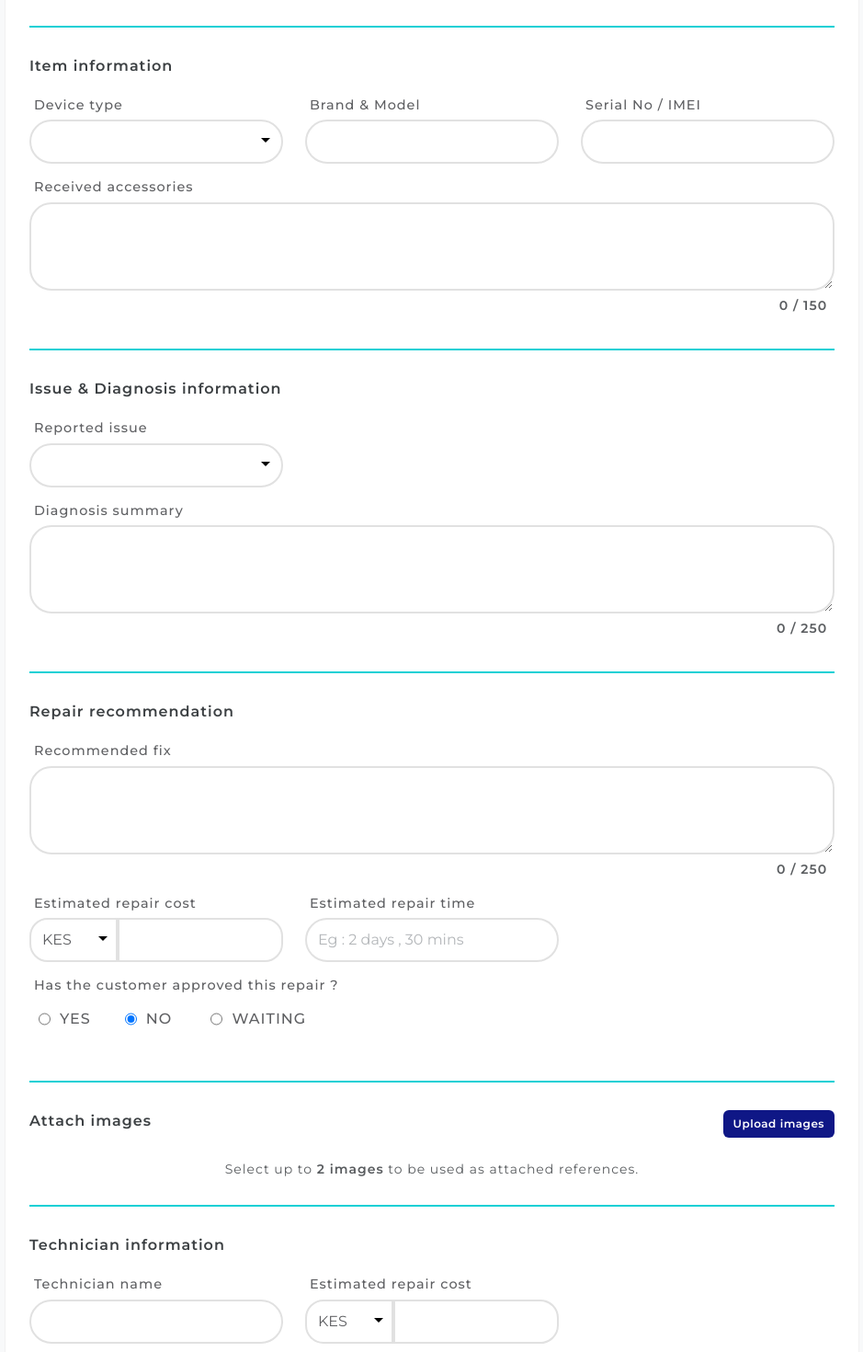
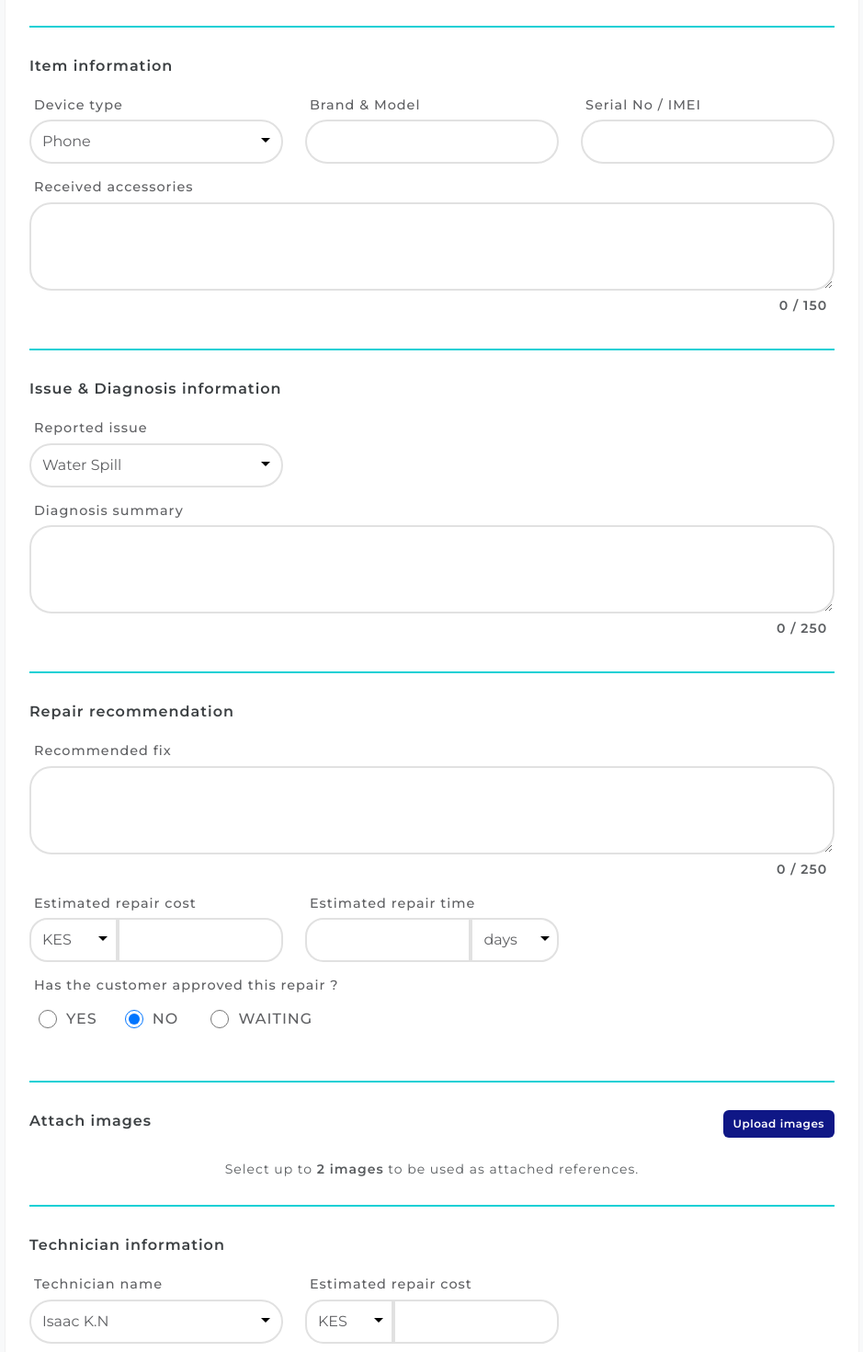
Before and after one commit to Wess58/tecom-rg, an Angular app: page / in a window 1280 px wide. Shown: the part 340-1810 px from the top of the page at 92% size, without its empty margins (170-1109 px from the left). Built offline with nearby package versions, Linux system fonts and the light colour scheme.

Commit message:
refined UX for period input added new list for devices, issues and technician

```diff
--- a/src/app/components/home/home.component.html
+++ b/src/app/components/home/home.component.html
@@ -59,7 +59,8 @@
 							<div class="form-group">
 								<label>Device type</label>
 								<select class="form-control" name="deviceType" [(ngModel)]="reportData.deviceType">
-									<option value="PHONE">Phone</option>
+									<option *ngFor="let device of deviceTypes;index as i" [value]="device">{{device}}
+									</option>
 								</select>
 							</div>
 						</div>
@@ -106,7 +107,8 @@
 								<label>Reported issue</label>
 								<select class="form-control" name="reportedIssue"
 									[(ngModel)]="reportData.reportedIssue">
-									<option value="WATER">Water</option>
+									<option *ngFor="let issue of issueTypes;index as i" [value]="issue">{{issue}}
+									</option>
 								</select>
 							</div>
 						</div>
@@ -173,9 +175,19 @@
 						<div class="col-md-4">
 							<div class="form-group">
 								<label>Estimated repair time </label>
-								<input type="text" class="form-control" name="repairTime"
-									[(ngModel)]="reportData.repairTime" placeholder="Eg : 2 days , 30 mins "
-									autocomplete="off">
+
+								<div class="shared-form-group shared-form-group-inversed">
+									<input type="text" class="form-control" name="repairTime" pattern="[0-9]*" inputmode="numeric"
+										[value]="reportData.repairTime | currency : ' ' : 'symbol' : '1.0-0'" [(ngModel)]="reportData.repairTime"
+										autocomplete="off" oninput="this.value = this.value.replace(/[^0-9]/g, '').replace(/(\..*)\./g, '$1');" />
+										<select class="form-control" name="repairTimeUnit" [(ngModel)]="reportData.repairTimeUnit">
+											<option [value]="unit" *ngFor="let unit of repairTimeUnits;index as i">
+												{{unit}} </option>
+										</select>
+								</div>
+
+
+
 							</div>
 						</div>
 
@@ -203,10 +215,9 @@
 				<div class="section">
 
 					<div class="d-flex justify-content-between mb-3">
-						<span class="section-title mb-0"> Attach images
-						</span>
+						<span class="section-title mb-0"> Attach images </span>
 						<button type="button" class="btn btn-add-images" (click)="openUploadDialog()"
-						[disabled]="selectedFiles?.length === 2"> Upload images
+							[disabled]="selectedFiles?.length === 2"> Upload images
 						</button>
 					</div>
 
@@ -256,8 +267,11 @@
 						<div class="col-md-4">
 							<div class="form-group">
 								<label>Technician name</label>
-								<input type="text" class="form-control" name="techName"
-									[(ngModel)]="reportData.techName" autocomplete="new-password">
+								<select class="form-control" name="tech" (change)="selectTechnician()"
+									[(ngModel)]="reportData.tech">
+									<option *ngFor="let tech of technicians;index as i" [value]="tech.id">{{tech.name}}
+									</option>
+								</select>
 							</div>
 						</div>
 
@@ -265,13 +279,15 @@
 							<div class="form-group">
 								<label>Estimated repair cost</label>
 								<div class="shared-form-group">
-									<select class="form-control" name="currency" [(ngModel)]="reportData.repairCurrency">
+									<select class="form-control" name="currency"
+										[(ngModel)]="reportData.repairCurrency">
 										<option [value]="currency" *ngFor="let currency of currencyOptions;index as i">
 											{{currency}} </option>
 									</select>
-									<input type="text" class="form-control" name="amount" pattern="[0-9]*" inputmode="numeric"
-										[value]="reportData.repairAmount | currency : ' ' : 'symbol' : '1.0-0'" [(ngModel)]="reportData.repairAmount"
-										autocomplete="off"
+									<input type="text" class="form-control" name="amount" pattern="[0-9]*"
+										inputmode="numeric"
+										[value]="reportData.repairAmount | currency : ' ' : 'symbol' : '1.0-0'"
+										[(ngModel)]="reportData.repairAmount" autocomplete="off"
 										oninput="this.value = this.value.replace(/[^0-9]/g, '').replace(/(\..*)\./g, '$1');" />
 								</div>
 
--- a/src/app/components/home/home.component.scss
+++ b/src/app/components/home/home.component.scss
@@ -37,6 +37,7 @@
         border-radius: 20px;
         cursor: pointer;
         transition: all 0.2s;
+        width: max-content;
 
         &:hover {
           background-color: #f1f1f1;
@@ -63,6 +64,16 @@
         }
         input {
           border-radius: 0 20px 20px 0 !important;
+        }
+      }
+
+      .shared-form-group-inversed {
+        select {
+          width: 50%;
+          border-radius: 0 20px 20px 0 !important;
+        }
+        input {
+          border-radius: 20px 0 0 20px !important;
         }
       }
     }
@@ -174,8 +185,8 @@
   }
   .image-listing {
     .image-item {
-      width: auto!important;
-      height: 120px!important;
+      width: auto !important;
+      height: 120px !important;
       object-fit: cover;
       margin-right: 20px;
       border-radius: 8px;
--- a/src/app/components/home/home.component.ts
+++ b/src/app/components/home/home.component.ts
@@ -27,7 +27,10 @@ export class HomeComponent implements OnInit {
     date: moment().format('YYYY-MM-DD'),
     customerApproval: 'NO',
     currency: 'KES',
-    repairCurrency: 'KES'
+    repairCurrency: 'KES',
+    deviceType: 'Phone',
+    reportedIssue: 'Water Spill',
+    repairTimeUnit: 'days'
   };
   emailInvalid = false;
   approvalOptions: string[] = ['YES', 'NO', 'WAITING'];
@@ -35,6 +38,24 @@ export class HomeComponent implements OnInit {
   selectedFiles: any = [];
   selectedImage: any;
   imgPositions = [[15, 215], [110, 215], [15, 10], [110, 10]]; // x , y image placement coordinates
+  deviceTypes: string[] = ['Phone', 'Laptop', 'CPU', 'Monitor', 'Rougher', 'Switch', 'Printer', 'UPS'];
+  issueTypes: string[] = ['Water Spill', 'Impaired', 'Malfunctioning', 'Dead', 'Unresponsive', 'Bricked', 'Crashed', 'Power failure'];
+  technicians: any = [
+    {
+      title: 'Electronics & ICT Diagnostic Engineer',
+      name: 'Isaac K.N',
+      email: 'support@tecomadvance.com',
+      id: 1
+    },
+    {
+      title: 'Technical Support Engineer',
+      name: 'Kennedy M.K',
+      email: 'kennedy@tecomadvance.com',
+      id: 2
+    }
+  ];
+  repairTimeUnits: string[] = ['mins', 'hours', 'days', 'weeks', 'months', 'years'];
+
 
   constructor(
     public activatedRoute: ActivatedRoute,
@@ -44,6 +65,9 @@ export class HomeComponent implements OnInit {
   ngOnInit(): void {
     window.scroll(0, 0);
     // this.reportData = JSON.parse(localStorage.getItem('rptjson') ?? '{}');
+    this.reportData.tech = JSON.parse(localStorage.getItem('techId') ?? '1');
+    // console.log(this.reportData);
+
   }
 
   validateEmail(): void {
@@ -54,6 +78,10 @@ export class HomeComponent implements OnInit {
 
   selectMethod(approval: string): void {
     this.reportData.customerApproval = approval;
+  }
+
+  selectTechnician(): void {
+    this.reportData.tech
   }
 
 
@@ -176,6 +204,7 @@ export class HomeComponent implements OnInit {
   generateReport(): void {
 
     // localStorage.setItem('rptjson', JSON.stringify(this.reportData));
+    localStorage.setItem('techId', JSON.stringify(this.reportData.techId));
 
     setTimeout(() => {
       let doc: any = new jsPDF();
@@ -236,19 +265,21 @@ export class HomeComponent implements OnInit {
       doc.setTextColor('#5f6063');
       doc.text('REPORT BY', 5, 28, { align: 'left' });
 
+      const tech = this.technicians.find((tech: any) => +this.reportData.tech === tech.id);
+
       doc.setTextColor('#3c4043');
       doc.setFont("Montserrat", 'bold');
       doc.setFontSize(9);
-      doc.text('Electronics & ICT Diagnostic Engineer', 5, 34.5, { align: 'left' });
+      doc.text(tech.title, 5, 34.5, { align: 'left' });
       doc.setFont("Montserrat", 'bolder');
       doc.setFontSize(12);
-      doc.text(this.reportData.techName.toUpperCase(), 5, 40, { align: 'left' });
+      doc.text(tech.name.toUpperCase(), 5, 40, { align: 'left' });
 
       doc.setFont("Montserrat", 'normal');
       doc.setFontSize(9);
       doc.setTextColor('#5f6063');
       doc.text('254792553595', 5, 45, { align: 'left' });
-      doc.text('support@tecomadvance.com', 5, 50, { align: 'left' });
+      doc.text(tech.email, 5, 50, { align: 'left' });
 
 
       // *********** END OF REPORT BY ***********
@@ -371,7 +402,7 @@ export class HomeComponent implements OnInit {
       doc.setFontSize(10);
       doc.setTextColor('#5f6063');
       doc.text(this.reportData.fix.slice(0, 250)?.trim(), 9, 179, { align: 'left', maxWidth: 190 });
-      doc.text(this.reportData.repairTime, 9, 197, { align: 'left' });
+      doc.text(this.reportData.repairTime + ' ' + this.reportData.repairTimeUnit, 9, 197, { align: 'left' });
       doc.text(this.reportData.customerApproval, 150, 197, { align: 'left' });
 
       doc.setFont("Montserrat", 'bolder');
@@ -449,7 +480,7 @@ export class HomeComponent implements OnInit {
 
       doc.setFont("Montserrat", 'normal');
       doc.setFontSize(11);
-      doc.text('Diagnosis / Repair attempt fee charged is :', 9, (hasImages ? 33 : 225), { align: 'left', maxWidth:80 });
+      doc.text('Diagnosis / Repair attempt fee charged is :', 9, (hasImages ? 33 : 225), { align: 'left', maxWidth: 80 });
       doc.setFont("Montserrat", 'bolder');
       doc.setFontSize(12);
       doc.text(this.reportData.repairCurrency + ' ' + (String(this.reportData.repairAmount).replace(/\B(?=(\d{3})+(?!\d))/g, ',') ?? '0'), 15, (hasImages ? 38 : 230), { align: 'left' });
--- a/src/index.html
+++ b/src/index.html
@@ -3,7 +3,7 @@
 
   <head>
     <meta charset="utf-8">
-    <title>TecomRg</title>
+    <title>Report Generator | Tecom Advance</title>
     <base href="/">
   <meta name="viewport"
     content="width=device-width,minimal-ui,viewport-fit=cover,initial-scale=1,maximum-scale=1,user-scalable=no">
```
Also changed, not shown: 1 other file (tests, documents, lock files or other folders).
